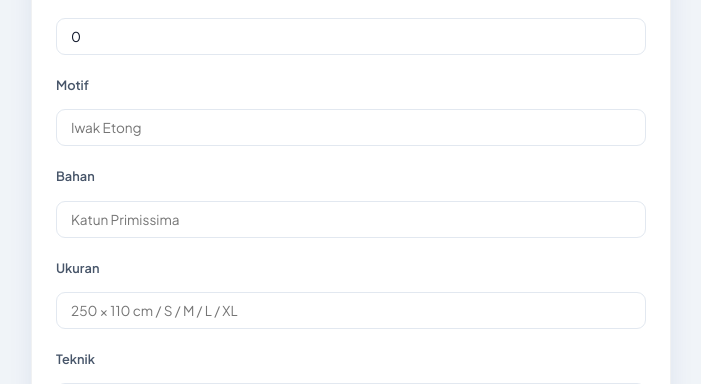
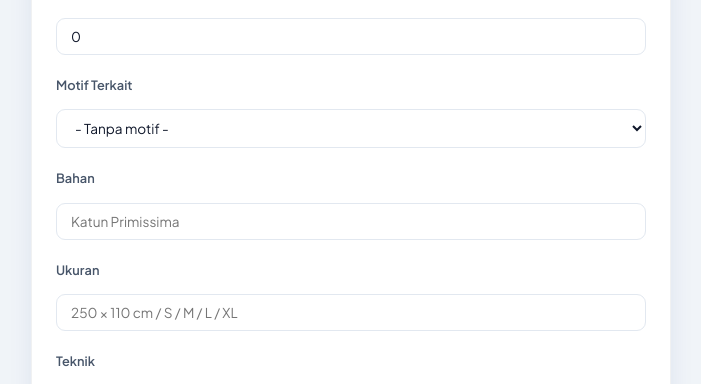
Before and after one commit to bagad-dx/Proyek-Batik-Binar-final, a Laravel app: page /panel/admin/products/create in a window 1280 px wide. Shown: the part 805-1189 px from the top of the page, without its empty margins (257-958 px from the left). Run offline with Laravel 12, Linux system fonts and the light colour scheme; the visitor is signed in with stand-in values (Sample User, id 1); data that the repository does not hold is empty; some web fonts are replaced.

Commit message:
minorfix

```diff
--- a/backend/app/Http/Controllers/Admin/ProductController.php
+++ b/backend/app/Http/Controllers/Admin/ProductController.php
@@ -6,6 +6,7 @@ use App\Http\Controllers\Controller;
 use App\Models\Category;
 use App\Models\JenisProduk;
 use App\Models\Product;
+use App\Models\Motif;
 use Illuminate\Http\Request;
 use Illuminate\Support\Facades\Auth;
 use Illuminate\Support\Str;
@@ -65,7 +66,8 @@ class ProductController extends Controller
     {
         $categories = Category::all();
         $jenis = JenisProduk::all();
-        return view('admin.products.form', compact('product', 'categories', 'jenis'));
+        $motifs = Motif::orderBy('nama')->get();
+        return view('admin.products.form', compact('product', 'categories', 'jenis', 'motifs'));
     }
 
     public function update(Request $request, Product $product)
--- a/backend/resources/views/admin/products/form.blade.php
+++ b/backend/resources/views/admin/products/form.blade.php
@@ -14,7 +14,8 @@
     <div class="form-group"><label class="form-label">Deskripsi</label><div class="input-wrapper"><textarea name="deskripsi" class="form-control" rows="3">{{ old('deskripsi',$product->deskripsi) }}</textarea></div></div>
     <div class="form-group"><label class="form-label">Harga*</label><div class="input-wrapper"><input type="number" name="harga" value="{{ old('harga',$product->harga ?? 0) }}" class="form-control" required></div></div>
     <div class="form-group"><label class="form-label">Stok*</label><div class="input-wrapper"><input type="number" name="stok" value="{{ old('stok',$product->stok ?? 0) }}" class="form-control" required></div></div>
-    <div class="form-group"><label class="form-label">Motif</label><div class="input-wrapper"><input type="text" name="motif" value="{{ old('motif',$product->motif) }}" class="form-control" placeholder="Iwak Etong"></div></div>
+    <div class="form-group"><label class="form-label">Motif Terkait</label><div class="input-wrapper"><select name="motif_id" class="form-control"><option value="">- Tanpa motif -</option>@foreach($motifs ?? [] as $m)<option value="{{ $m->id }}">{{ $m->nama }}</option>@endforeach</select></div></div>
+    {{-- <div class="form-group"><label class="form-label">Motif</label><div class="input-wrapper"><input type="text" name="motif" value="{{ old('motif',$product->motif) }}" class="form-control" placeholder="Iwak Etong"></div></div> --}}
     <div class="form-group"><label class="form-label">Bahan</label><div class="input-wrapper"><input type="text" name="bahan" value="{{ old('bahan',$product->bahan) }}" class="form-control" placeholder="Katun Primissima"></div></div>
     <div class="form-group"><label class="form-label">Ukuran</label><div class="input-wrapper"><input type="text" name="ukuran" value="{{ old('ukuran',$product->ukuran) }}" class="form-control" placeholder="250 × 110 cm / S / M / L / XL"></div></div>
     <div class="form-group"><label class="form-label">Teknik</label><div class="input-wrapper"><input type="text" name="teknik" value="{{ old('teknik',$product->teknik) }}" class="form-control" placeholder="Tulis Complongan"></div></div>
```
Also changed, not shown: backend/public/assets/storage/products/WRFoSvJYXaHeV2XBvE7uK6Xd5Km39aZpltcV8jqm.jpg (added), backend/public/assets/storage/products/qzfP8FcfYZ27ByOFgxgpL94nLlHqpQimtZItzTWU.jpg (deleted).
